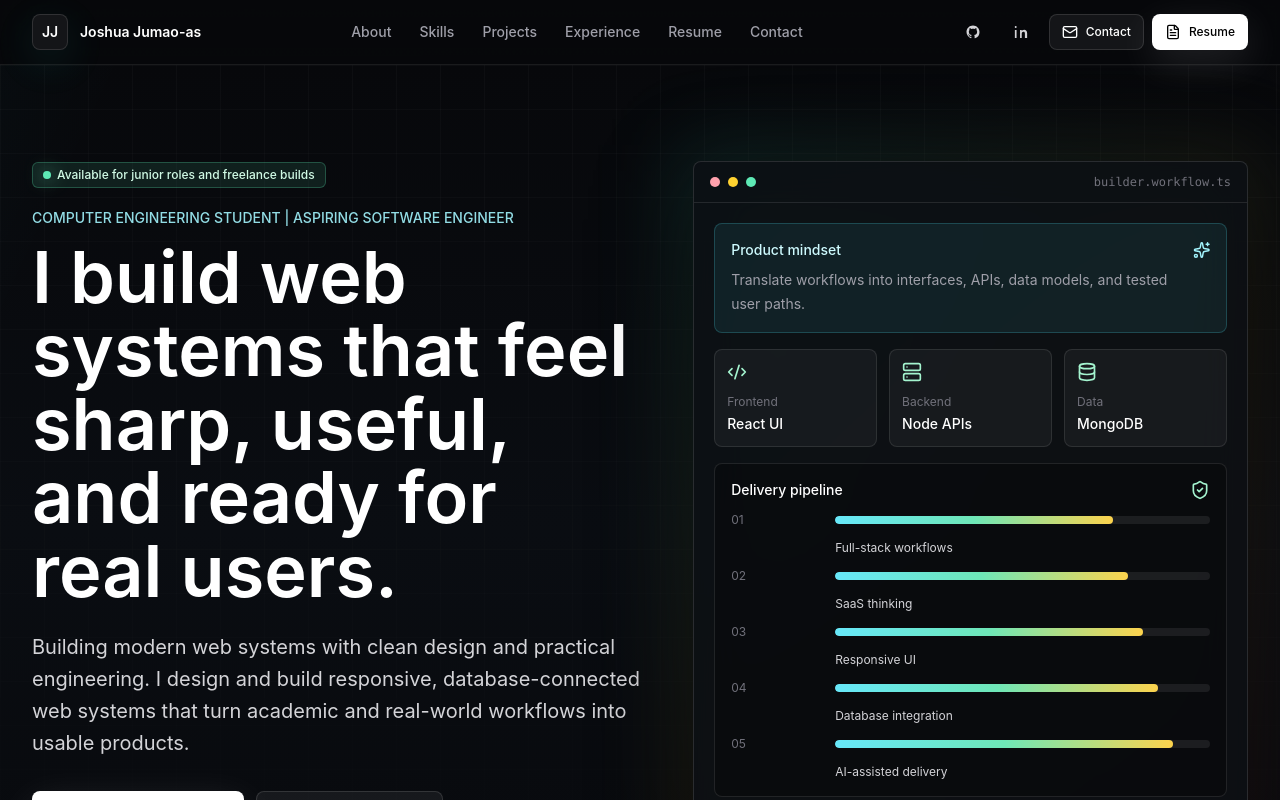
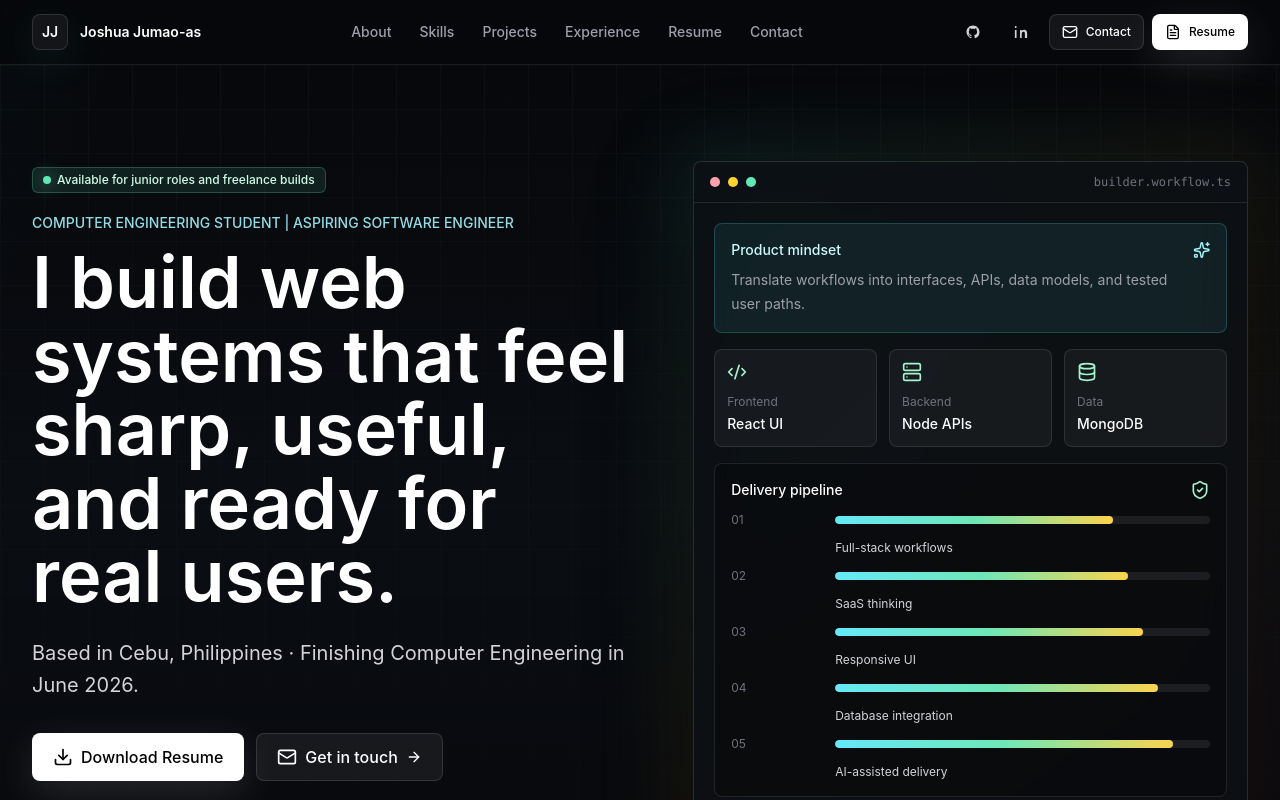
Before and after one commit to jumaoasjoshua322-maker/portfolio, a Next.js app: page / in a window 1280 px wide. Shown: the top 800 px of the page. Built offline with nearby package versions, Linux system fonts and the light colour scheme.

Commit message:
Tighten hero subhead: replace redundant copy with location + graduation date

```diff
--- a/src/components/hero-section.tsx
+++ b/src/components/hero-section.tsx
@@ -57,7 +57,7 @@ export function HeroSection() {
               users.
             </h1>
             <p className="mt-6 max-w-2xl text-lg leading-8 text-zinc-300 sm:text-xl">
-              {profile.headline} {profile.shortIntro}
+              {profile.headline}
             </p>
           </motion.div>
 
--- a/src/data/portfolio.ts
+++ b/src/data/portfolio.ts
@@ -54,9 +54,7 @@ export const profile = {
   role: "Computer Engineering Student | Aspiring Software Engineer",
   location: "Mandaue City, Cebu, Philippines",
   headline:
-    "Building modern web systems with clean design and practical engineering.",
-  shortIntro:
-    "I design and build responsive, database-connected web systems that turn academic and real-world workflows into usable products.",
+    "Based in Cebu, Philippines · Finishing Computer Engineering in June 2026.",
   availability: "Available for junior roles and freelance builds",
   email: "joshua.jumaoas@gmail.com",
   phone: "+63 967-093-7612",
```
